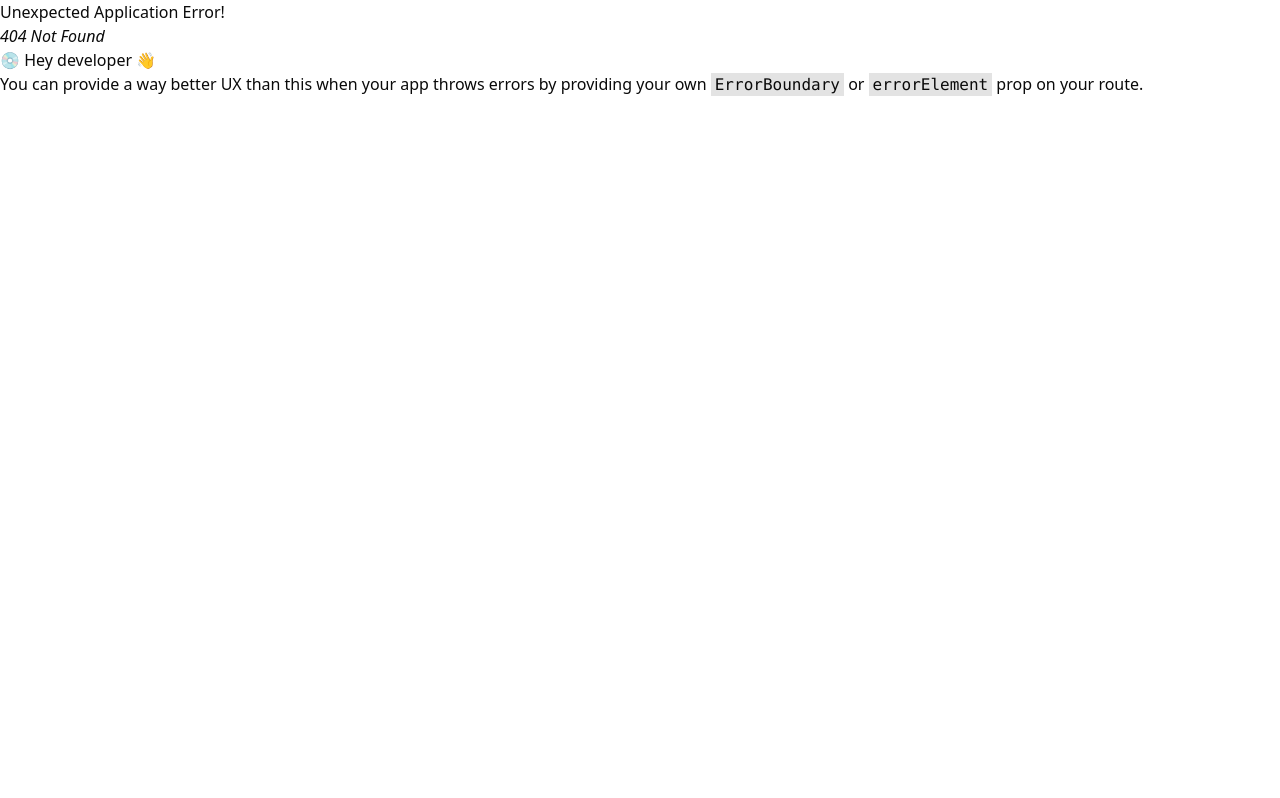
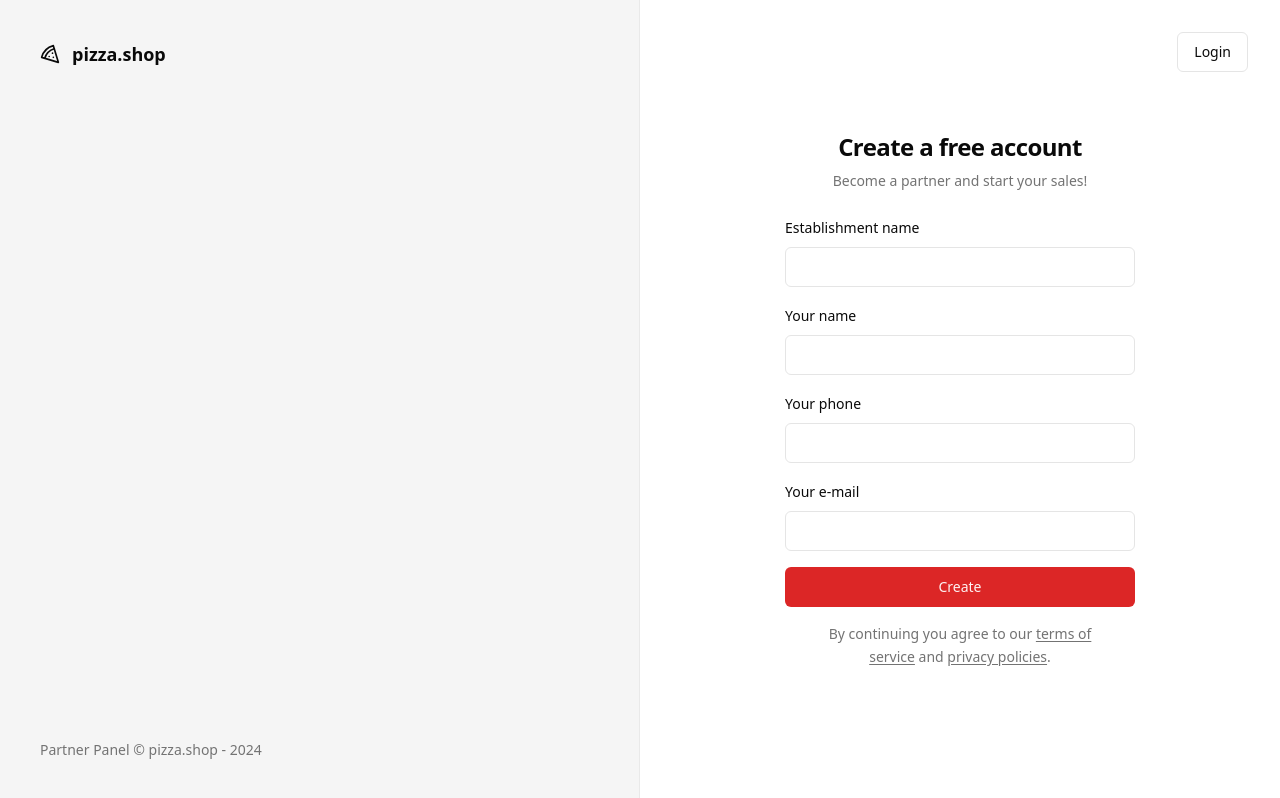
Before and after one commit to oLemos/pizzashop-web, a React (Vite) app: page /sign-up in a window 1280 px wide. Before the commit this address had no page. Built offline with nearby package versions, Linux system fonts and the light colour scheme.

Commit message:
feat(SignUp): registration form initial structure

```diff
--- a/src/pages/_layouts/auth.tsx
+++ b/src/pages/_layouts/auth.tsx
@@ -15,7 +15,7 @@
         </footer>
       </div>
 
-      <div className="flex flex-col items-center justify-center">
+      <div className="relative flex flex-col items-center justify-center">
         <Outlet />
       </div>
     </div>
--- a/src/pages/auth/SignIn.tsx
+++ b/src/pages/auth/SignIn.tsx
@@ -1,5 +1,6 @@
 import { Helmet } from 'react-helmet-async'
 import { useForm } from 'react-hook-form'
+import { Link } from 'react-router-dom'
 import { toast } from 'sonner'
 import { z } from 'zod'
 
@@ -41,6 +42,10 @@
     <>
       <Helmet title="Login" />
       <div className="p-8">
+        <Button variant="outline" asChild className="absolute right-8 top-8 ">
+          <Link to="/sign-up">New establishment</Link>
+        </Button>
+
         <div className="flex w-[350px] flex-col justify-center gap-6">
           <div className="flex flex-col gap-2 text-center">
             <h1 className="text-2xl font-semibold tracking-tight">
--- /dev/null
+++ b/src/pages/auth/SignUp.tsx
@@ -0,0 +1,109 @@
+import { Helmet } from 'react-helmet-async'
+import { useForm } from 'react-hook-form'
+import { Link, useNavigate } from 'react-router-dom'
+import { toast } from 'sonner'
+import { z } from 'zod'
+
+import { Button } from '@/components/ui/button'
+import { Input } from '@/components/ui/input'
+import { Label } from '@/components/ui/label'
+
+const signUpForm = z.object({
+  restaurantName: z.string(),
+  managerName: z.string(),
+  phone: z.string(),
+  email: z.string().email(),
+})
+
+type SignUpForm = z.infer<typeof signUpForm>
+
+export const SignUp = () => {
+  const navigate = useNavigate()
+
+  const {
+    register,
+    handleSubmit,
+    formState: { isSubmitting },
+  } = useForm<SignUpForm>()
+
+  async function handleSignUp(data: SignUpForm) {
+    console.log(data)
+
+    try {
+      await new Promise((resolve) => setTimeout(resolve, 2000))
+
+      toast.success('Establishment created successfully!', {
+        action: {
+          label: 'Login',
+          onClick: () => navigate('/sign-in'),
+        },
+      })
+    } catch (error) {
+      toast.error('Something went wrong! Please try again later.', {
+        action: {
+          label: 'Try Again',
+          onClick: () => handleSignUp(data),
+        },
+      })
+    }
+  }
+
+  return (
+    <>
+      <Helmet title="Register" />
+      <div className="p-8">
+        <Button variant="outline" asChild className="absolute right-8 top-8 ">
+          <Link to="/sign-in">Login</Link>
+        </Button>
+        <div className="flex w-[350px] flex-col justify-center gap-6">
+          <div className="flex flex-col gap-2 text-center">
+            <h1 className="text-2xl font-semibold tracking-tight">
+              Create a free account
+            </h1>
+            <p className="text-sm text-muted-foreground">
+              Become a partner and start your sales!
+            </p>
+          </div>
+
+          <form onSubmit={handleSubmit(handleSignUp)} className="space-y-4">
+            <div className="space-y-2">
+              <Label htmlFor="restaurantName">Establishment name</Label>
+              <Input id="restaurantName" {...register('restaurantName')} />
+            </div>
+
+            <div className="space-y-2">
+              <Label htmlFor="managerName">Your name</Label>
+              <Input id="managerName" {...register('managerName')} />
+            </div>
+
+            <div className="space-y-2">
+              <Label htmlFor="phone">Your phone</Label>
+              <Input id="phone" type="tel" {...register('phone')} />
+            </div>
+
+            <div className="space-y-2">
+              <Label htmlFor="email">Your e-mail</Label>
+              <Input id="email" type="email" {...register('email')} />
+            </div>
+
+            <Button className="w-full" type="submit" disabled={isSubmitting}>
+              Create
+            </Button>
+
+            <p className="px-6 text-center text-sm leading-relaxed text-muted-foreground">
+              By continuing you agree to our{' '}
+              <a className="underline underline-offset-2" href="">
+                terms of service
+              </a>{' '}
+              and{' '}
+              <a className="underline underline-offset-2" href="">
+                privacy policies
+              </a>
+              .
+            </p>
+          </form>
+        </div>
+      </div>
+    </>
+  )
+}
--- a/src/routes.tsx
+++ b/src/routes.tsx
@@ -4,6 +4,7 @@
 import { AuthLayout } from './pages/_layouts/auth'
 import { Dashboard } from './pages/app/Dashboard'
 import { SignIn } from './pages/auth/SignIn'
+import { SignUp } from './pages/auth/SignUp'
 
 export const router = createBrowserRouter([
   {
@@ -14,6 +15,9 @@
   {
     path: '/',
     element: <AuthLayout />,
-    children: [{ path: '/sign-in', element: <SignIn /> }],
+    children: [
+      { path: '/sign-in', element: <SignIn /> },
+      { path: '/sign-up', element: <SignUp /> },
+    ],
   },
 ])
```
Also changed, not shown: 1 other file (tests, documents, lock files or other folders).
